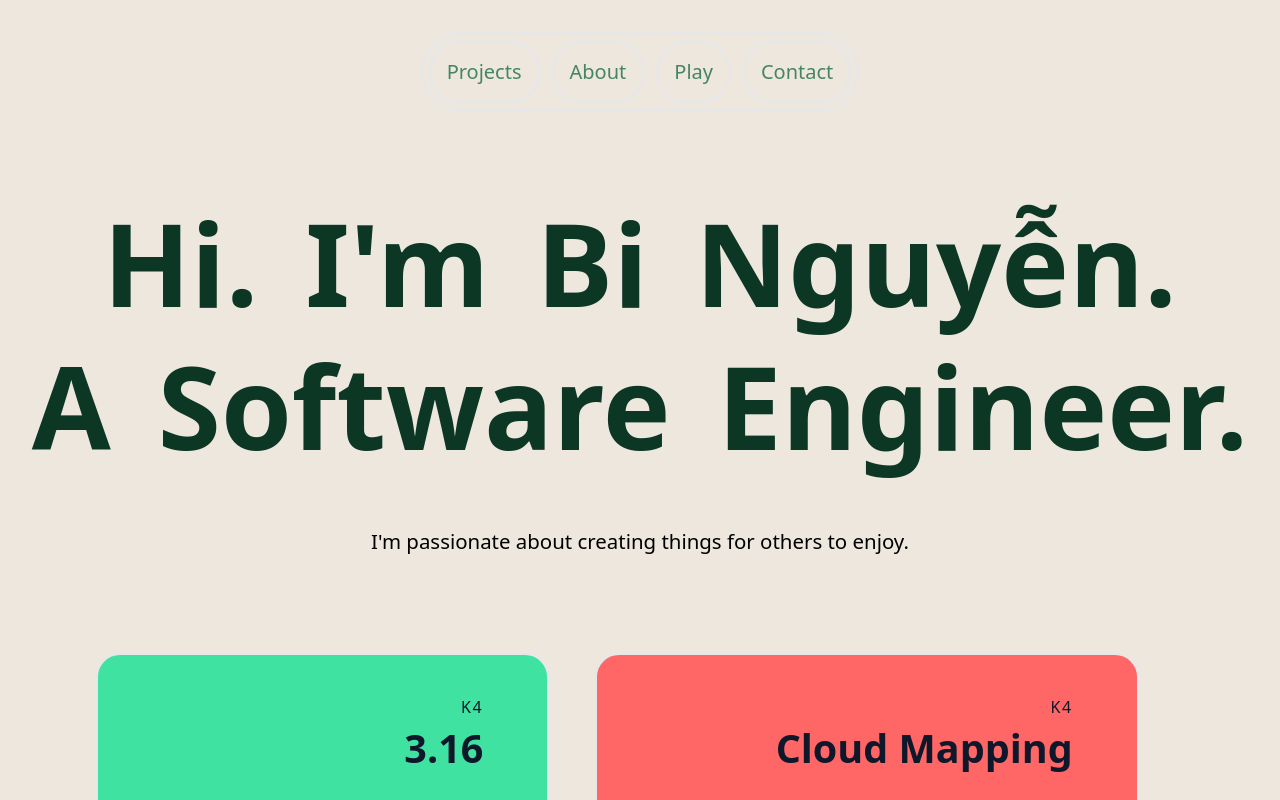
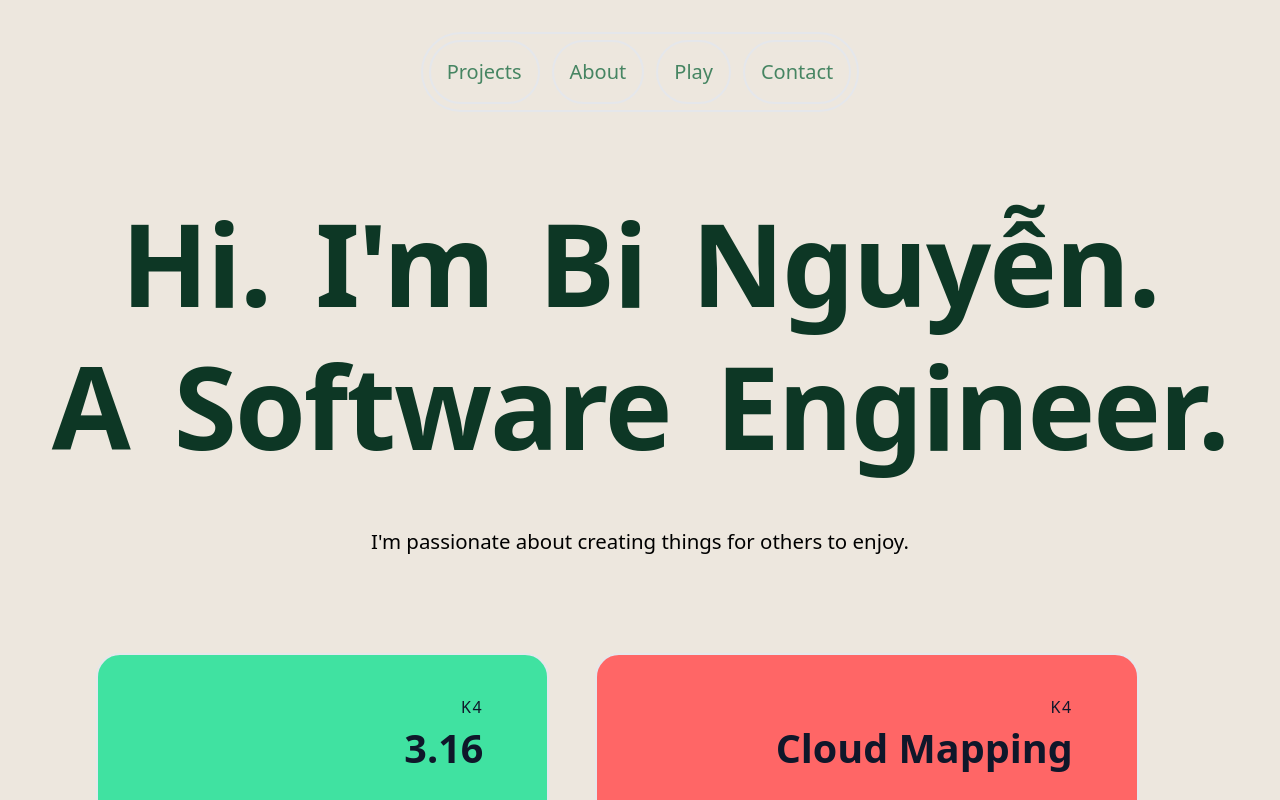
Before and after one commit to vnn8248/code-nguyen, a Next.js app: page / in a window 1280 px wide. Shown: the top 800 px of the page. Built offline with nearby package versions, Linux system fonts and the light colour scheme.

Commit message:
Update config with letter spacing

```diff
--- a/tailwind.config.js
+++ b/tailwind.config.js
@@ -38,6 +38,9 @@ module.exports = {
         23: '23',
         24: '24',
       },
+      letterSpacing: {
+        tightest: '-0.125rem',
+      },
       maxHeight: {
         550: '34.375rem',
       },
```
